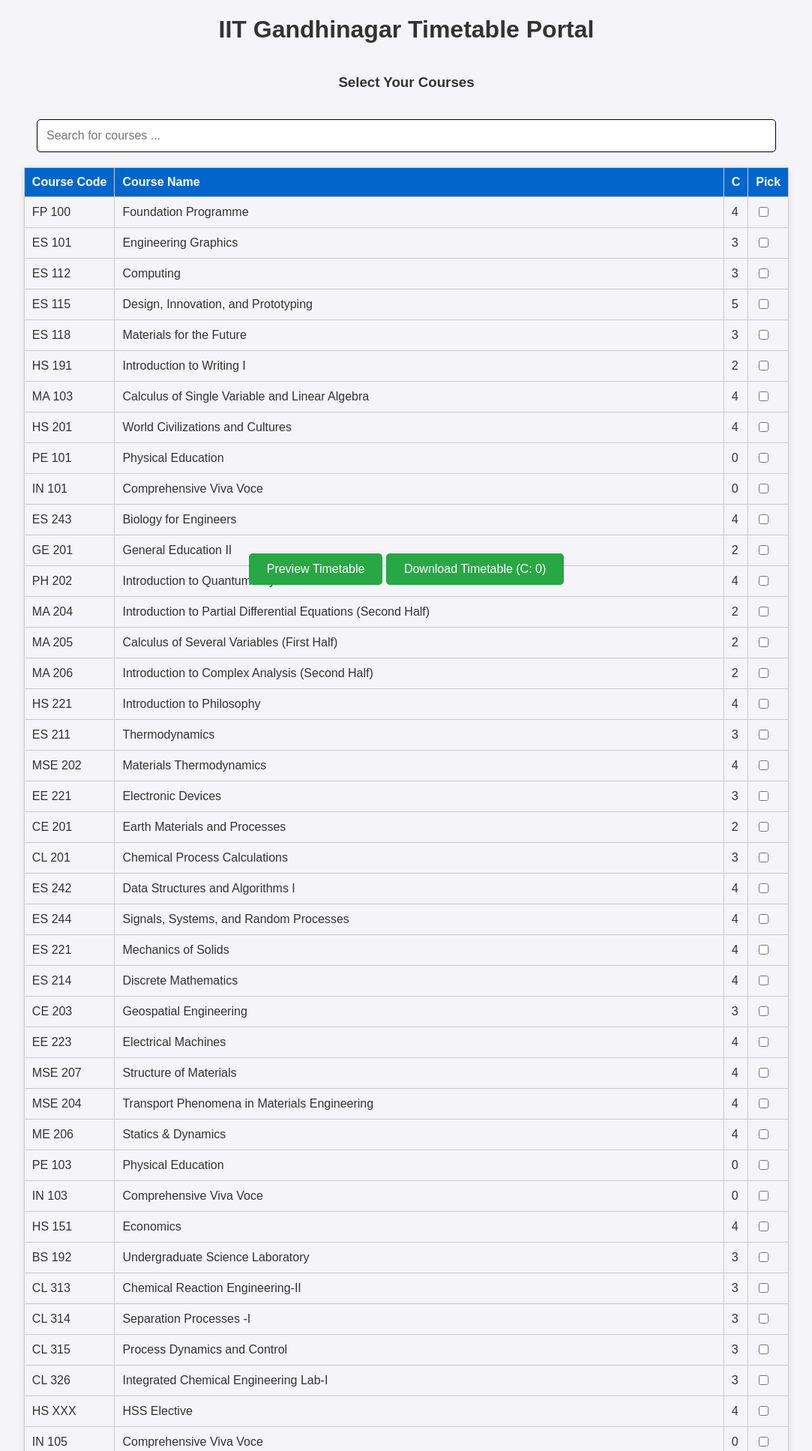
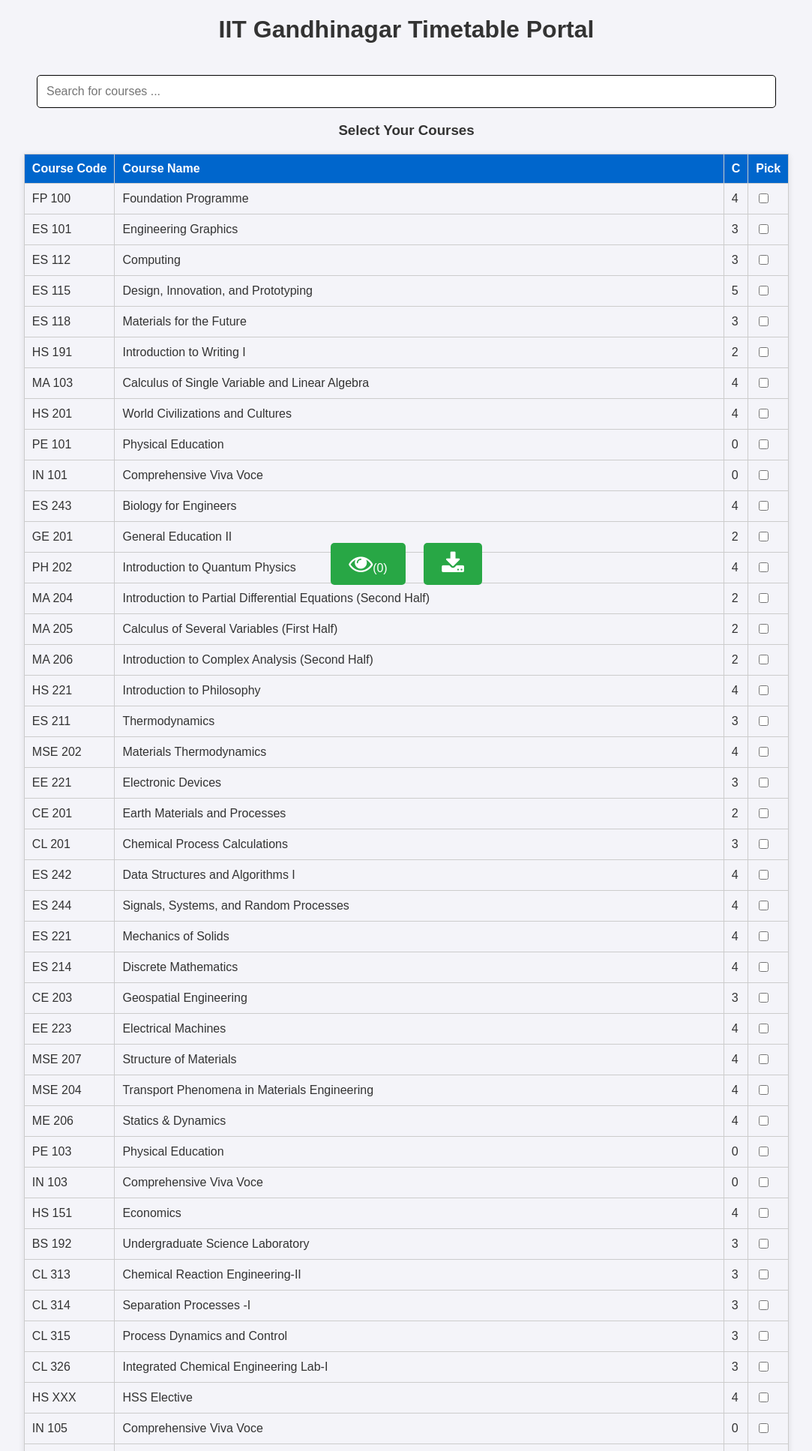
Before and after one commit to Naveen-Pal/timetable_2024-25, a Flask app: page / in a window 1280 px wide. Shown: the top 1935 px of the page at 75% size, without its empty margins (98-1181 px from the left). Run offline with Flask 2, Linux system fonts and the light colour scheme.

Commit message:
updated_preview_design

```diff
--- a/app.py
+++ b/app.py
@@ -20,6 +20,7 @@
     if not session_id:
         session_id = str(uuid.uuid4())
         session['session_id'] = session_id
+    cleanup_old_files()
     return render_template('index.html', courses=courses)
 
 @app.route('/preview-timetable', methods=['POST'])
@@ -130,13 +131,13 @@
 
 # Optional: Cleanup task to delete old files
 def cleanup_old_files():
-    now = datetime.now()
+    # now = datetime.now()
     for filename in os.listdir(output_dir):
         file_path = os.path.join(output_dir, filename)
         if os.path.isfile(file_path):
-            file_time = datetime.fromtimestamp(os.path.getmtime(file_path))
-            if now - file_time > timedelta(hours=1):  # Customize as needed
-                os.remove(file_path)
+        #     file_time = datetime.fromtimestamp(os.path.getmtime(file_path))
+        # if now - file_time > timedelta(hours=1):  # Customize as needed
+            os.remove(file_path)
 
 if __name__ == '__main__':
-    app.run(debug=True)
+    app.run(host='0.0.0.0', port=5000, debug=True)
--- a/templates/index.html
+++ b/templates/index.html
@@ -18,6 +18,10 @@
         .pre_image{
             display: flex;
             justify-content: center;
+        }
+        img{
+            display:none;
+            width: 70vw;
         }
 
         #search-field {
@@ -91,7 +95,7 @@
             border-radius: 5px;
             position: sticky;
             bottom: 20px;
-            right: 20px;
+            margin: 10px;
         }
 
         a {
@@ -114,6 +118,9 @@
             .footer-section {
                 margin: 10px 0;
             }
+            img{
+                width: 90vw;
+            }
         }
     </style>
 </head>
@@ -121,12 +128,10 @@
 <body>
     <h1>IIT Gandhinagar Timetable Portal</h1>
     <div class="pre_image">
-        <img id="timetable-preview" src="" alt="Timetable Preview" style="display:none;"/>
+        <img id="timetable-preview" src="" alt="Timetable Preview"/>
     </div>
+    <input name="search-field" id="search-field" placeholder="Search for courses ...">
     <h3>Select Your Courses</h3>
-    <form>
-        <input name="search-field" id="search-field" placeholder="Search for courses ...">
-    </form>
     <form action="/generate-timetable" method="post">
         <table role="table">
             <thead>
@@ -148,8 +153,8 @@
                 {% endfor %}
             </tbody>
         </table>
-        <button type="button" id="preview-button" aria-label="Preview Timetable">Preview Timetable</button>
-        <button type="submit" aria-label="Generate Timetable" id="total-credits-display">Download Timetable (C: 0)</p></button>
+        <button type="button" id="preview-button" aria-label="Preview Timetable"><i class="fa fa-eye fa-2x" aria-hidden="true"></i><span id="total-credits-display">(0)</span></button>
+        <button type="submit" aria-label="Generate Timetable"><i class="fa fa-download fa-2x" aria-hidden="true"></i> </button>
     </form>
     <footer>
         <div class="footer-section">
@@ -188,7 +193,7 @@
                 totalCredits += parseInt(checkbox.getAttribute('data-credits'));
             }
         });
-        totalCreditsDisplay.textContent = `Download Timetable (C: ${totalCredits})`;
+        totalCreditsDisplay.textContent = `(${totalCredits})`;
     }
 
     function updatePreview() {
```
Also changed, not shown: generated_images/Timetable_46489e22-4368-49ae-a3a6-78405adeb29c.png (deleted), generated_images/Timetable_915d8400-d2d8-437e-bfe7-6cd3666da831.png (deleted).
